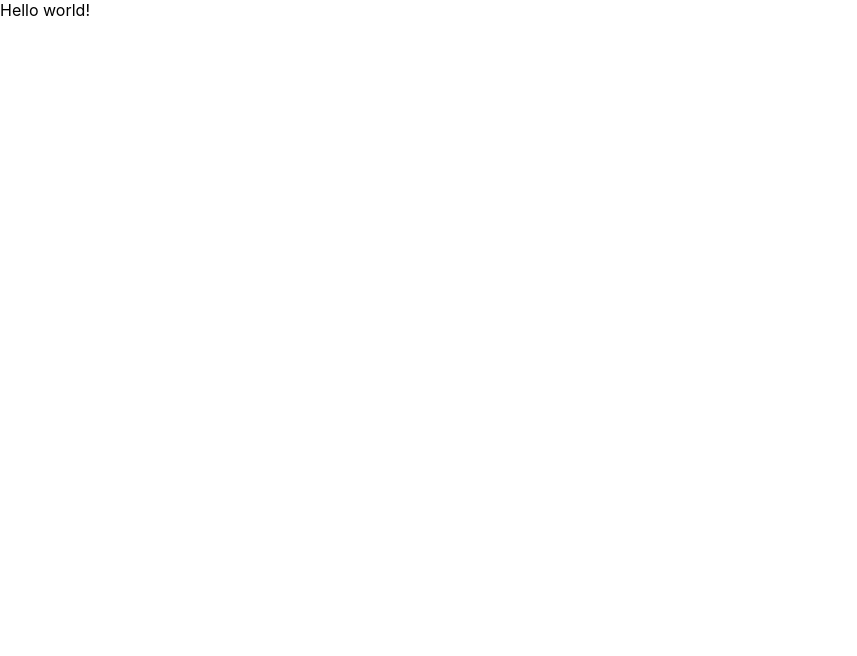
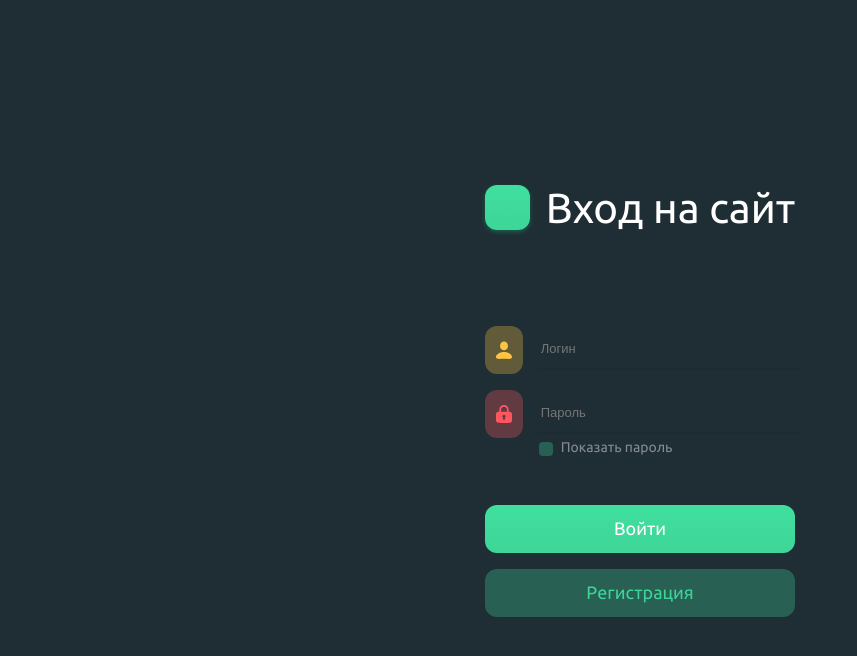
Before and after one commit to beda-app/beda-frontend, a React (Create React App) app: page /login in a window 1280 px wide. Shown: the top 656 px of the page, without its empty margins (0-857 px from the left). Built offline with nearby package versions, Linux system fonts and the light colour scheme.

Commit message:
:sparkles: Add login page

```diff
--- a/src/app/App.js
+++ b/src/app/App.js
@@ -1,8 +1,16 @@
 import React from "react";
+import Login from "../features/login/Login";
+import { BrowserRouter as Router, Route, Switch } from "react-router-dom";
 
 class App extends React.Component {
   render() {
-    return <div className="App">Hello world!</div>;
+    return (
+      <Router>
+        <Switch>
+          <Route path="/login" component={Login} />
+        </Switch>
+      </Router>
+    );
   }
 }
 
--- a/src/features/login/Login.js
+++ b/src/features/login/Login.js
@@ -1,11 +1,35 @@
 import React from "react";
 import "./Login.scss";
+import UserIcon from "../../assets/img/icon-user.svg";
+import PasswordIcon from "../../assets/img/icon-password.svg";
+import Input from "../../common/components/Input";
+import Icon from "../../common/components/Icon";
+import Button from "../../common/components/Button";
 
 class Login extends React.Component {
   render() {
     return (
       <div className="Login">
-        <div className="Login__title">Hello from login!</div>
+        <div className="Login__container">
+          <div className="Login__title">
+            <div className="Login__title-box" />
+            <div className="Login__title-text">Вход на сайт</div>
+          </div>
+          <Input
+            left={<Icon src={UserIcon} height={48} width={38} />}
+            placeholder="Логин"
+            type="text"
+          />
+          <Input
+            left={<Icon src={PasswordIcon} height={48} width={38} />}
+            placeholder="Пароль"
+            type="password"
+          />
+          <div className="Login__button-container">
+            <Button mode="primary">Войти</Button>
+            <Button mode="secondary">Регистрация</Button>
+          </div>
+        </div>
       </div>
     );
   }
--- a/src/features/login/Login.scss
+++ b/src/features/login/Login.scss
@@ -1,5 +1,59 @@
 .Login {
+  margin: 0 auto;
+  width: 100%;
+  min-height: 100vh;
+  display: flex;
+  align-items: center;
+  justify-content: center;
+  background-color: #1f2e35;
+
+  &__container {
+    display: flex;
+    flex-direction: column;
+  }
+
   &__title {
-    color: red;
+    display: flex;
+    flex-direction: row;
+    align-items: center;
+    padding-bottom: 78px;
+  }
+
+  &__title-box {
+    max-height: 45px;
+    max-width: 45px;
+    min-height: 45px;
+    min-width: 45px;
+
+    display: flex;
+    align-items: center;
+    justify-content: center;
+
+    border-radius: 12px;
+    background: linear-gradient(180deg, #40df9f 0%, #3ed598 100%);
+    box-shadow: 0 2px 4px rgba(15, 218, 137, 0.3);
+  }
+
+  &__title-box-logo {
+    width: 24px;
+    height: 24px;
+  }
+
+  &__title-text {
+    font-family: Ubuntu, sans-serif;
+    font-style: normal;
+    font-weight: normal;
+    font-size: 42px;
+    line-height: 48px;
+    color: #fff;
+    margin-left: 16px;
+  }
+
+  &__button-container {
+    margin-top: 50px;
+  }
+
+  &__button-container > *:not(:first-child) {
+    margin-top: 16px;
   }
 }
--- a/src/index.css
+++ b/src/index.css
@@ -1,13 +1,6 @@
+@import url("https://fonts.googleapis.com/css2?family=Ubuntu:wght@300;400;500&display=swap");
+@import url("https://fonts.googleapis.com/css2?family=Exo+2:wght@300;500&display=swap");
+
 body {
   margin: 0;
-  font-family: -apple-system, BlinkMacSystemFont, 'Segoe UI', 'Roboto', 'Oxygen',
-    'Ubuntu', 'Cantarell', 'Fira Sans', 'Droid Sans', 'Helvetica Neue',
-    sans-serif;
-  -webkit-font-smoothing: antialiased;
-  -moz-osx-font-smoothing: grayscale;
 }
-
-code {
-  font-family: source-code-pro, Menlo, Monaco, Consolas, 'Courier New',
-    monospace;
-}
```
Also changed, not shown: src/assets/img/icon-password.svg (added), src/assets/img/icon-user.svg (added).
